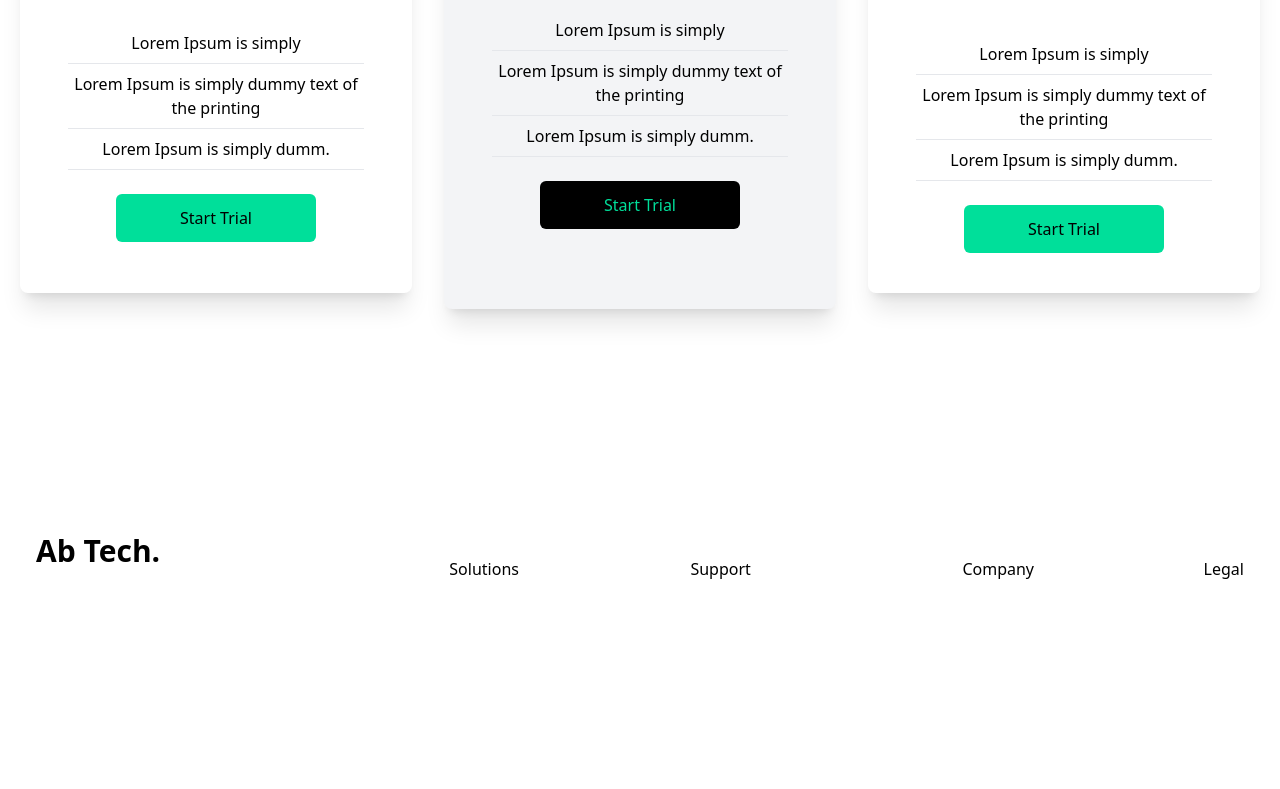
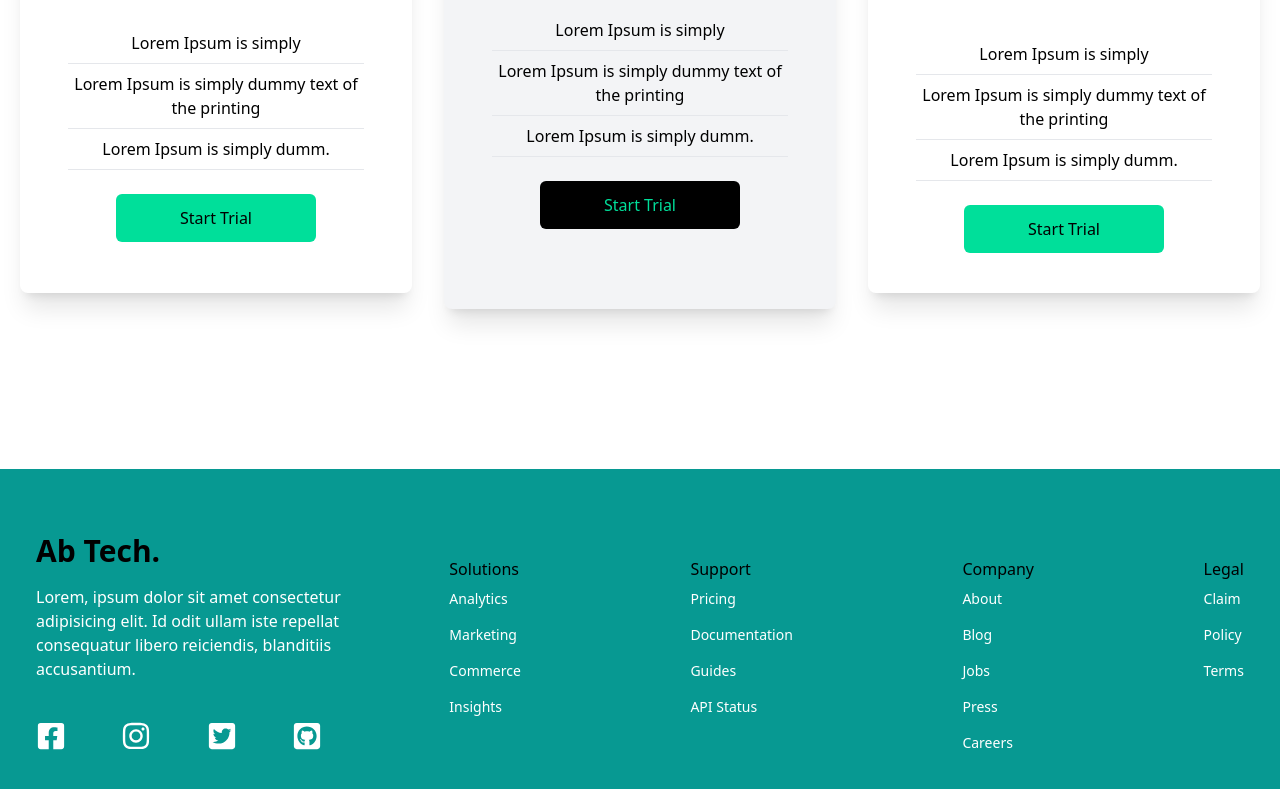
Before and after one commit to Abfahim21/react-tailwind-landing-page, a React (Create React App) app: page / in a window 1280 px wide. Shown: the part 1484-2273 px from the top of the page. Built offline with nearby package versions, Linux system fonts and the light colour scheme.

Commit message:
footer done

```diff
--- a/src/components/Footer.jsx
+++ b/src/components/Footer.jsx
@@ -8,7 +8,8 @@ import {
 
 const Footer = () => {
   return (
-    <div className='max-w-[1240px] mx-auto py-16 px-4 grid lg:grid-cols-3 gap-8 text-white'>
+    <div className='bg-[#079992]'>
+      <div className='max-w-[1240px] mx-auto py-16 px-4 grid lg:grid-cols-3 gap-8 text-white'>
       <div>
         <h1 className='w-full text-3xl font-bold text-black'>Ab Tech.</h1>
         <p className='py-4'>Lorem, ipsum dolor sit amet consectetur adipisicing elit. Id odit ullam iste repellat consequatur libero reiciendis, blanditiis accusantium.</p>
@@ -58,6 +59,8 @@ const Footer = () => {
         </div>
       </div>
     </div>
+    </div>
+
   );
 };
 
```
